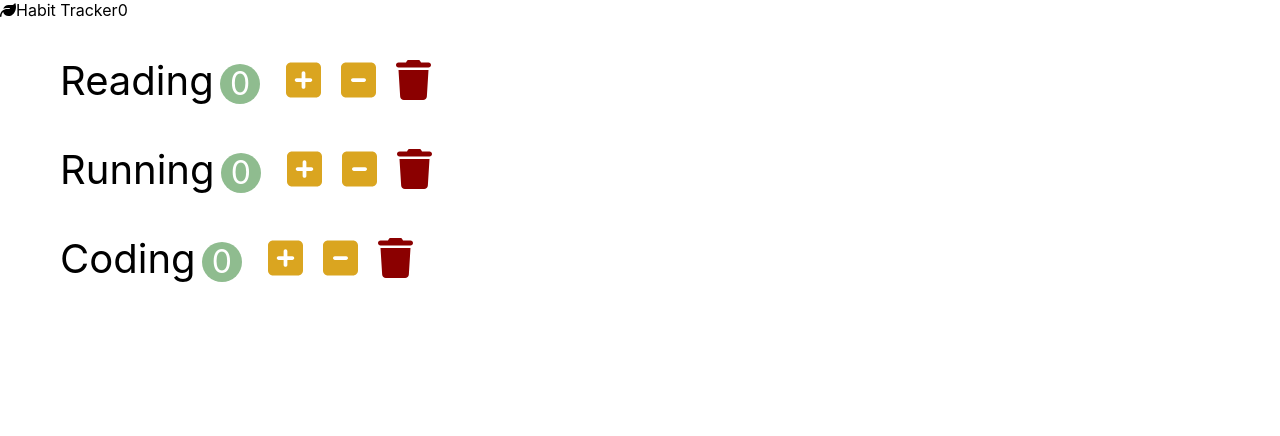
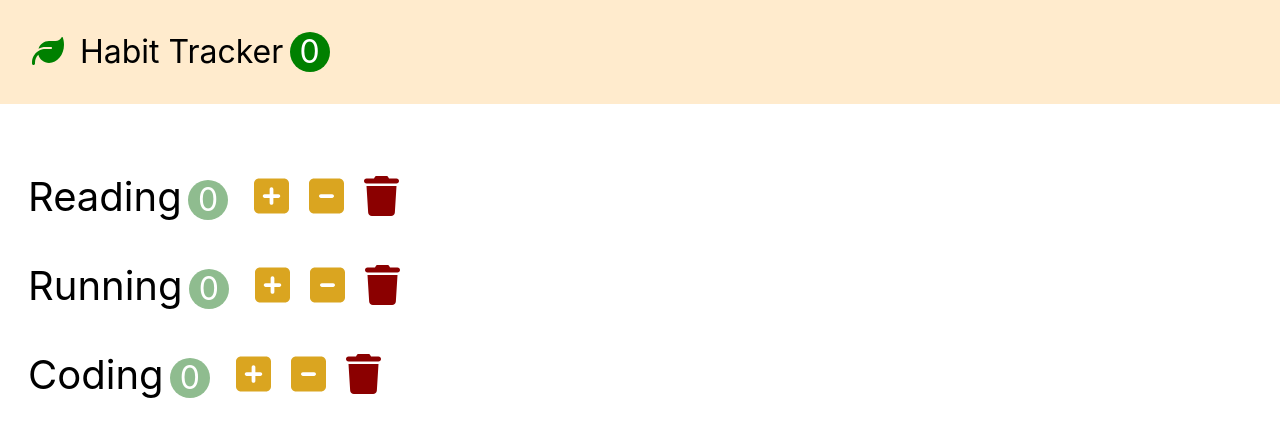
Before and after one commit to ttasjwi/react-habit-tracker, a React (Create React App) app: page / in a window 1280 px wide. Shown: the top 436 px of the page. Built offline with nearby package versions, Linux system fonts and the light colour scheme.

Commit message:
Habits, NavBar 전반적 스타일링

```diff
--- a/src/components/app.css
+++ b/src/components/app.css
@@ -1,7 +1,40 @@
+* {
+    box-sizing: border-box;
+}
+
 button {
     outline: none;
     border: 0;
     cursor: pointer;
+}
+
+.navbar {
+    font-size: 2rem;
+    padding: 1em;
+    background-color: blanchedalmond;
+}
+
+.navbar-logo {
+    color: green;
+    margin-right: 0.5em;
+}
+
+.navbar-count {
+    display: inline-block;
+    text-align: center;
+    font-size: 2rem;
+    width: 2.5rem;
+    height: 2.5rem;
+    line-height: 2.5rem;
+    margin-left: 0.2em;
+    background-color: green;
+    color: white;
+    border-radius: 50%;
+}
+
+.habits {
+    padding: 0.5em;
+    padding-top: 2em;
 }
 
 .habit {
--- a/src/components/habits.jsx
+++ b/src/components/habits.jsx
@@ -5,7 +5,7 @@
 
     render() {
         return (
-            <ul>
+            <ul className="habits">
                 {
                     this.props.habits.map(habit => (
                             /**
--- a/src/components/navbar.jsx
+++ b/src/components/navbar.jsx
@@ -5,7 +5,7 @@
     render() {
 
         return (
-            <nav>
+            <nav className="navbar">
                 <span>
                     <i className="navbar-logo fa-solid fa-leaf"></i>
                 </span>
```
